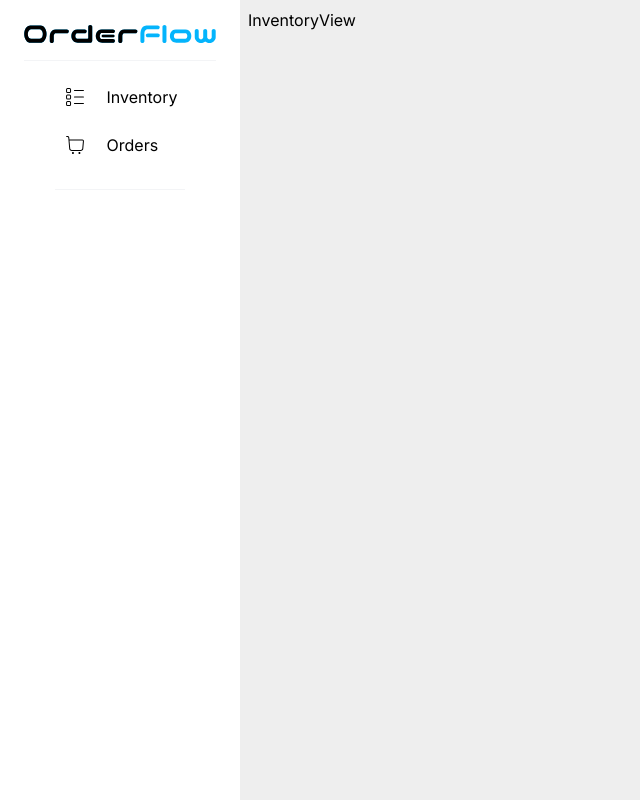
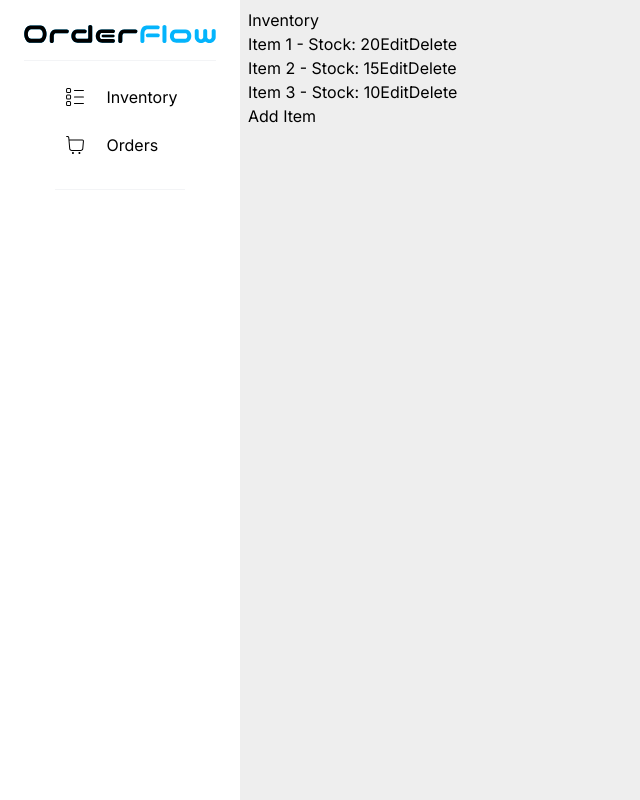
Before and after one commit to Shivd131/next-orderflow, a Next.js app: page /inventory-view in a window 1280 px wide. Shown: the whole page, without its empty margins (0-640 px from the left). Built offline with nearby package versions, Linux system fonts and the light colour scheme.

Commit message:
feat: setup and test redux-toolkit and persist

```diff
--- a/package.json
+++ b/package.json
@@ -10,10 +10,13 @@
   },
   "dependencies": {
     "@headlessui/react": "^2.1.0",
+    "@reduxjs/toolkit": "^2.2.5",
     "next": "14.2.4",
     "react": "^18",
     "react-dom": "^18",
-    "react-icons": "^5.2.1"
+    "react-icons": "^5.2.1",
+    "react-redux": "^9.1.2",
+    "redux-persist": "^6.0.0"
   },
   "devDependencies": {
     "@types/node": "^20",
--- /dev/null
+++ b/src/app/StoreProvider.tsx
@@ -0,0 +1,17 @@
+'use client';
+
+import { Provider } from 'react-redux';
+import { PersistGate } from 'redux-persist/integration/react';
+import store, { persistor } from '../lib/store';
+
+const StoreProvider = ({ children }: { children: React.ReactNode }) => {
+    return (
+        <Provider store={store}>
+            <PersistGate loading={null} persistor={persistor}>
+                {children}
+            </PersistGate>
+        </Provider>
+    );
+};
+
+export default StoreProvider;
--- a/src/app/inventory-view/page.tsx
+++ b/src/app/inventory-view/page.tsx
@@ -1,8 +1,41 @@
+'use client'
+import { addItem, editItem, deleteItem } from '@/lib/features/inventory/inventorySlice';
+import { RootState } from '../../lib/store';
 import React from 'react'
+import { useSelector, useDispatch } from 'react-redux';
 
 const InventoryView = () => {
+  const items = useSelector((state: RootState) => state.inventory.items);
+  const dispatch = useDispatch();
+
+  const handleAddItem = () => {
+    const newItem = { id: Math.random(), name: "New Item", stock: 0 };
+    dispatch(addItem(newItem));
+  };
+
+  const handleEditItem = (id: number) => {
+    const updatedItem = { id, name: "Updated Item", stock: 25 };
+    dispatch(editItem(updatedItem));
+  };
+
+  const handleDeleteItem = (id: number) => {
+    dispatch(deleteItem(id));
+  };
+
   return (
-    <div>InventoryView</div>
+    <div>
+      <h1>Inventory</h1>
+      <ul>
+        {items.map(item => (
+          <li key={item.id}>
+            {item.name} - Stock: {item.stock}
+            <button onClick={() => handleEditItem(item.id)}>Edit</button>
+            <button onClick={() => handleDeleteItem(item.id)}>Delete</button>
+          </li>
+        ))}
+      </ul>
+      <button onClick={handleAddItem}>Add Item</button>
+    </div>
   )
 }
 
--- a/src/app/layout.tsx
+++ b/src/app/layout.tsx
@@ -2,6 +2,7 @@ import type { Metadata } from "next";
 import { Inter } from "next/font/google";
 import "./globals.css";
 import SideNavbar from "./components/SideNavbar";
+import StoreProvider from "./StoreProvider";
 
 const inter = Inter({ subsets: ["latin"] });
 
@@ -18,10 +19,12 @@ export default function RootLayout({
   return (
     <html lang="en">
       <body className={inter.className}>
-        <div className="flex gap">
-          <SideNavbar />
-          <main className="flex-grow md:ml-60 p-2">{children}</main>
-        </div>
+        <StoreProvider>
+          <div className="flex">
+            <SideNavbar />
+            <main className="flex-grow md:ml-60 p-2">{children}</main>
+          </div>
+        </StoreProvider>
       </body>
     </html>
   );
--- /dev/null
+++ b/src/lib/features/inventory/inventorySlice.ts
@@ -0,0 +1,41 @@
+import { createSlice, PayloadAction } from '@reduxjs/toolkit';
+
+interface Item {
+    id: number;
+    name: string;
+    stock: number;
+}
+
+interface InventoryState {
+    items: Item[];
+}
+
+const initialState: InventoryState = {
+    items: [
+        { id: 1, name: "Item 1", stock: 20 },
+        { id: 2, name: "Item 2", stock: 15 },
+        { id: 3, name: "Item 3", stock: 10 },
+    ],
+};
+
+const inventorySlice = createSlice({
+    name: 'inventory',
+    initialState,
+    reducers: {
+        addItem: (state, action: PayloadAction<Item>) => {
+            state.items.push(action.payload);
+        },
+        editItem: (state, action: PayloadAction<Item>) => {
+            const index = state.items.findIndex(item => item.id === action.payload.id);
+            if (index !== -1) {
+                state.items[index] = action.payload;
+            }
+        },
+        deleteItem: (state, action: PayloadAction<number>) => {
+            state.items = state.items.filter(item => item.id !== action.payload);
+        },
+    },
+});
+
+export const { addItem, editItem, deleteItem } = inventorySlice.actions;
+export default inventorySlice.reducer;
--- /dev/null
+++ b/src/lib/store.ts
@@ -0,0 +1,28 @@
+import { configureStore, combineReducers } from '@reduxjs/toolkit';
+import inventoryReducer from './features/inventory/inventorySlice';
+import { persistReducer, persistStore } from 'redux-persist'
+import storage from 'redux-persist/lib/storage'
+
+const persistConfig = {
+    key: 'root',
+    storage,
+    version: 1
+}
+
+const rootReducer = combineReducers({ inventory: inventoryReducer })
+
+const persistedReducer = persistReducer(persistConfig, rootReducer)
+
+const store = configureStore({
+
+    reducer: persistedReducer,
+    middleware: (getDefaultMiddleware) =>
+        getDefaultMiddleware({
+            serializableCheck: false,
+        }),
+});
+export const persistor = persistStore(store)
+export type RootState = ReturnType<typeof store.getState>;
+export type AppDispatch = typeof store.dispatch;
+
+export default store;
```
Also changed, not shown: 1 other file (tests, documents, lock files or other folders).
